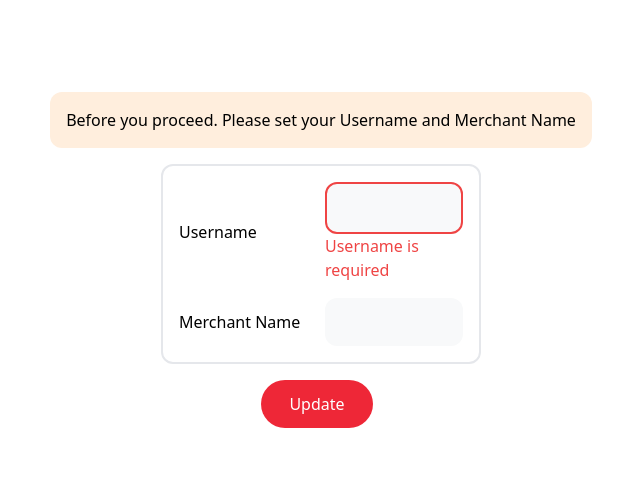
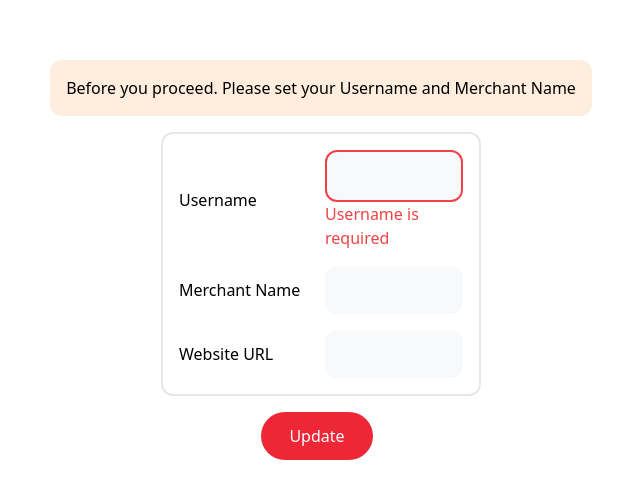
Before and after one commit to Review-Reels/review-reels-web, a React (Create React App) app: page /initialdetails in a window 1280 px wide. Shown: the part 136-634 px from the top of the page, without its empty margins (319-959 px from the left). Built offline with nearby package versions, Linux system fonts and the light colour scheme; no server answers.

Commit message:
hyperlink and website url

```diff
--- a/src/components/EmbedComponent.tsx
+++ b/src/components/EmbedComponent.tsx
@@ -41,9 +41,11 @@ function EmbedComponent({ reviewResponse }: PropType) {
             <p>{reviewResponse?.replyMessage}</p>
           </div>
         )}
-        <div className="flex gap-4 text-Black2 m-4">
-          powerd by <img src={logo} alt="review reels logo" />
-        </div>
+        <a href="https://www.reviewreels.app/?utm_source=poweredby&utm_medium=integration&utm_id=poweredby">
+          <div className="flex gap-4 text-Black2 m-4">
+            powerd by <img src={logo} alt="review reels logo" />
+          </div>
+        </a>
       </div>
     </div>
   );
--- a/src/components/ViewMessageComponent.tsx
+++ b/src/components/ViewMessageComponent.tsx
@@ -47,9 +47,11 @@ function ViewMessageComponent({
           Reply with text
         </Button>
       </div>
-      <div className="flex gap-4 text-Black2 m-4">
-        powerd by <img src={logo} alt="review reels logo" />
-      </div>
+      <a href="https://www.reviewreels.app/?utm_source=poweredby&utm_medium=integration&utm_id=poweredby">
+        <div className="flex gap-4 text-Black2 m-4">
+          powerd by <img src={logo} alt="review reels logo" />
+        </div>
+      </a>
     </div>
   );
 }
--- a/src/pages/InitialDetails.tsx
+++ b/src/pages/InitialDetails.tsx
@@ -22,6 +22,7 @@ function InitialDetails() {
     username: "",
     password: "",
     emailVerified: false,
+    websiteUrl: "",
   });
   const [showToast, setShowToast] = useState({
     show: false,
@@ -50,6 +51,13 @@ function InitialDetails() {
     setUser((prev) => ({
       ...prev,
       merchantName: value,
+    }));
+  };
+
+  const handleWebsiteUrl = (value: string) => {
+    setUser((prev) => ({
+      ...prev,
+      websiteUrl: value,
     }));
   };
 
@@ -106,6 +114,10 @@ function InitialDetails() {
           <label className="w-full font-medium">Merchant Name </label>
           <RRInput value={user?.merchantName} onChange={handleMerchantChange} />
         </div>
+        <div className="flex flex-col md:flex-row items-center gap-2">
+          <label className="w-full font-medium">Website URL </label>
+          <RRInput value={user?.websiteUrl || ""} onChange={handleWebsiteUrl} />
+        </div>
       </div>
       <Button className="bg-primaryRed" onClick={updateUserDetails}>
         Update
--- a/src/pages/Pricing.tsx
+++ b/src/pages/Pricing.tsx
@@ -81,14 +81,14 @@ function Pricing() {
                   </li>
                 ))}
               </ul>
-              {index !== 0 && (
+              {/* {index !== 0 && (
                 <a
                   className="gumroad-button"
                   href="https://adminreviewreels.gumroad.com/l/ldcxm?wanted=true"
                 >
                   Subscribe
                 </a>
-              )}
+              )} */}
             </div>
           ))}
         </div>
--- a/src/types/index.ts
+++ b/src/types/index.ts
@@ -90,4 +90,5 @@ export type User = {
   emailVerified: boolean;
   Authorization?: string;
   picture?: string;
+  websiteUrl?: string;
 };
```
